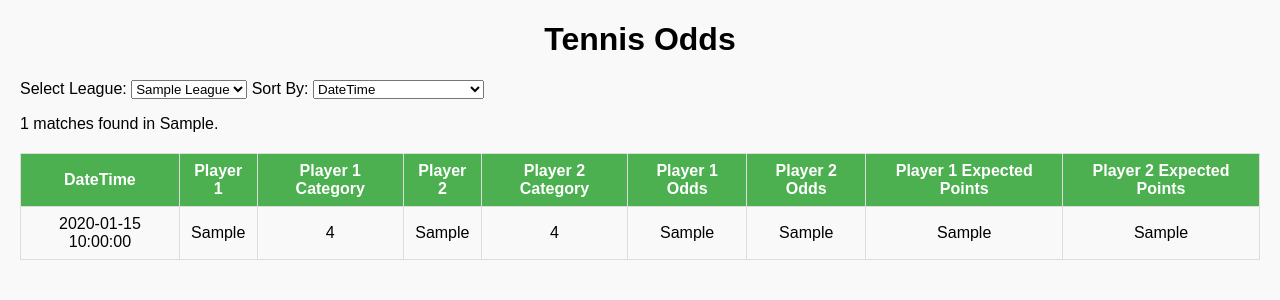
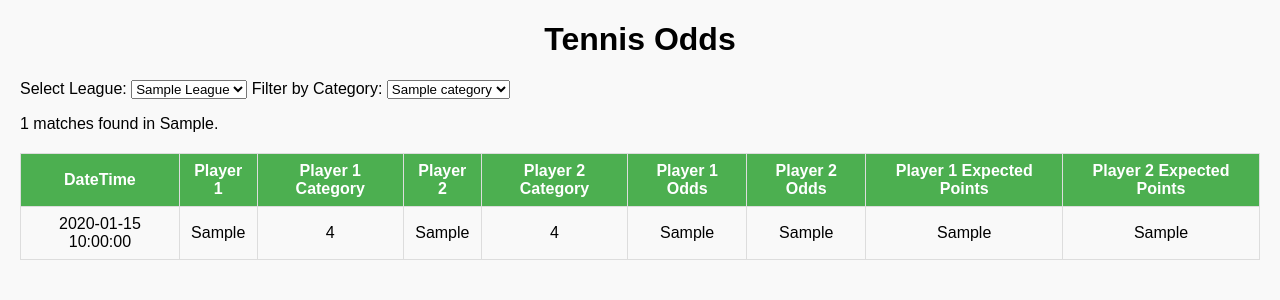
Before and after one commit to JanSparnaaij/ScoritoOdds, a Flask app: template app/templates/tennis.html in a window 1280 px wide. Shown: the part 38-338 px from the top of the page. Run offline with Flask 3, Linux system fonts and the light colour scheme; the template is opened without the code that fills it: most values are stand-ins (such as "Sample title", 1, 10 or a date in 2020).

Commit message:
add category sort and sort by maximum expected points

```diff
--- a/app/routes.py
+++ b/app/routes.py
@@ -46,11 +46,12 @@ def football():
         print(f"Cache hit for league: {selected_league}")
 
     return render_template('football.html', matches=matches, leagues=LEAGUES, selected_league=selected_league)
+
 @app.route('/tennis')
 def tennis():
-    """Tennis page with league selection, player ratings, and sorting."""
+    """Tennis page with league selection, player ratings, and category."""
     selected_league = request.args.get('league', 'atp_australian_open')
-    sort_by = request.args.get('sort_by', 'datetime')  # Default sorting is by datetime
+    selected_category = request.args.get('category', 'all')
     url = TENNIS_LEAGUES.get(selected_league, TENNIS_LEAGUES['atp_australian_open'])
 
     # Fetch matches with player ratings
@@ -64,16 +65,22 @@ def tennis():
     else:
         print(f"Cache hit for tennis league: {selected_league}")
 
-    # Sort matches based on the chosen parameter
-    if sort_by == 'expected_points_player1':
-        matches.sort(key=lambda x: x['expected_points']['player1'], reverse=True)
-    elif sort_by == 'expected_points_player2':
-        matches.sort(key=lambda x: x['expected_points']['player2'], reverse=True)
+            # Filter matches based on the selected category
+    if selected_category != 'all':
+        matches = [
+            match for match in matches
+            if match["players"]["player1_rating"] == selected_category or
+               match["players"]["player2_rating"] == selected_category
+        ]
+
+    # Sort matches by the maximum expected points between Player 1 and Player 2
+    matches.sort(key=lambda x: max(x["expected_points"]["player1"], x["expected_points"]["player2"]), reverse=True)
 
     return render_template(
         'tennis.html',
         matches=matches,
         leagues=TENNIS_LEAGUES,
         selected_league=selected_league,
-        sort_by=sort_by
+        selected_category=selected_category,
+        categories=["A", "B", "C", "D", "all"],
     )
--- a/app/templates/tennis.html
+++ b/app/templates/tennis.html
@@ -3,6 +3,7 @@
 {% block content %}
 <h1>Tennis Odds</h1>
 
+<!-- League Selection Form -->
 <form method="get" action="/tennis">
     <label for="league">Select League:</label>
     <select id="league" name="league" onchange="this.form.submit()">
@@ -13,15 +14,14 @@
         {% endfor %}
     </select>
 
-    <label for="sort_by">Sort By:</label>
-    <select id="sort_by" name="sort_by" onchange="this.form.submit()">
-        <option value="datetime" {% if sort_by == 'datetime' %}selected{% endif %}>DateTime</option>
-        <option value="expected_points_player1" {% if sort_by == 'expected_points_player1' %}selected{% endif %}>
-            Player 1 Expected Points
+    <!-- Category Filter -->
+    <label for="category">Filter by Category:</label>
+    <select id="category" name="category" onchange="this.form.submit()">
+        {% for category in categories %}
+        <option value="{{ category }}" {% if category == selected_category %}selected{% endif %}>
+            {{ category if category != 'all' else 'All Categories' }}
         </option>
-        <option value="expected_points_player2" {% if sort_by == 'expected_points_player2' %}selected{% endif %}>
-            Player 2 Expected Points
-        </option>
+        {% endfor %}
     </select>
 </form>
 
--- a/requirements.txt
+++ b/requirements.txt
@@ -1,4 +1,5 @@
 attrs==24.3.0
+bcrypt==4.2.1
 beautifulsoup4==4.12.3
 blinker==1.9.0
 cachelib==0.9.0
@@ -8,7 +9,9 @@ charset-normalizer==3.4.1
 click==8.1.8
 colorama==0.4.6
 Flask==3.1.0
+Flask-Bcrypt==1.0.1
 Flask-Caching==2.3.0
+Flask-Login==0.6.3
 greenlet==3.1.1
 gunicorn==23.0.0
 h11==0.14.0
```
